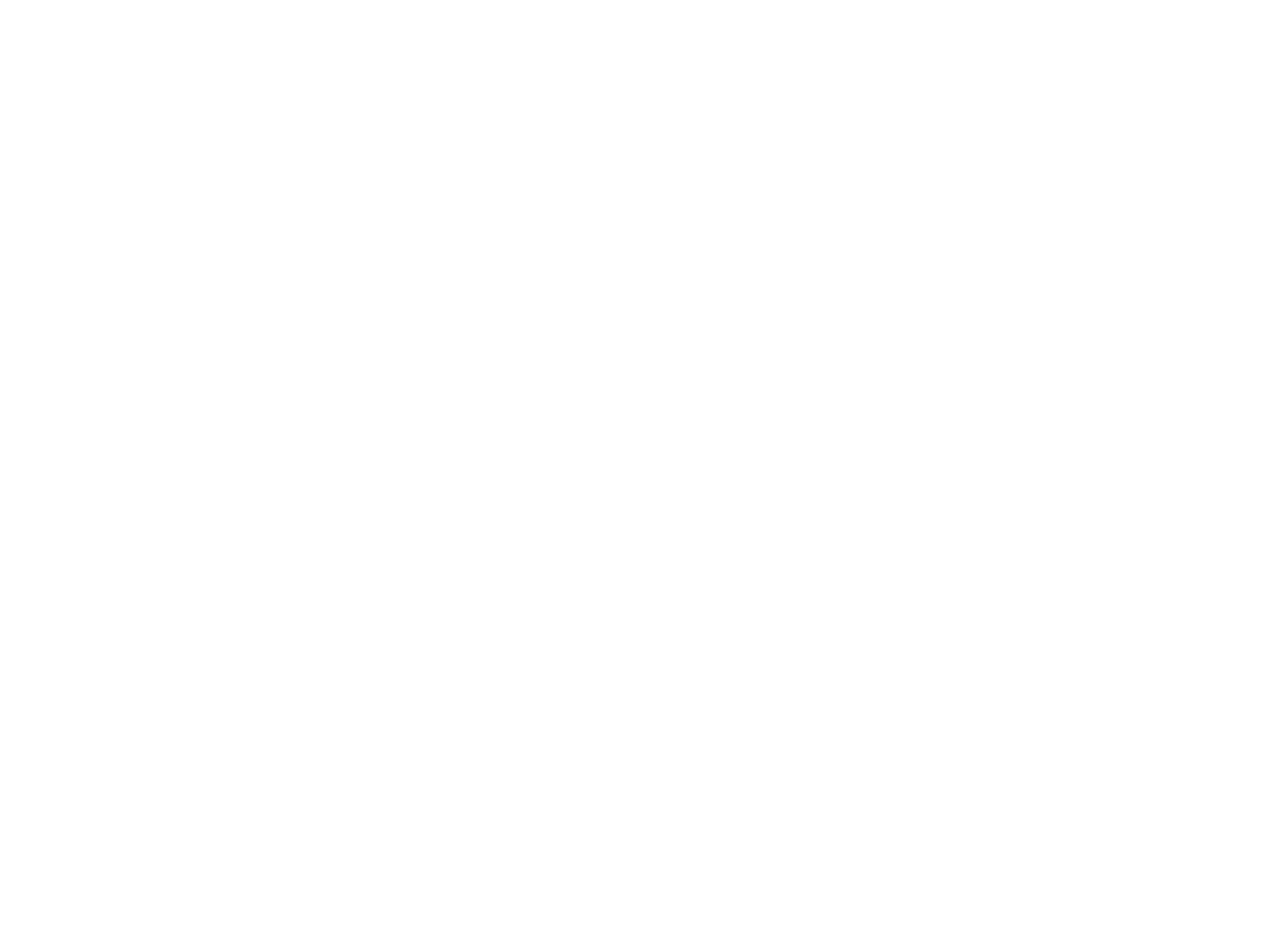
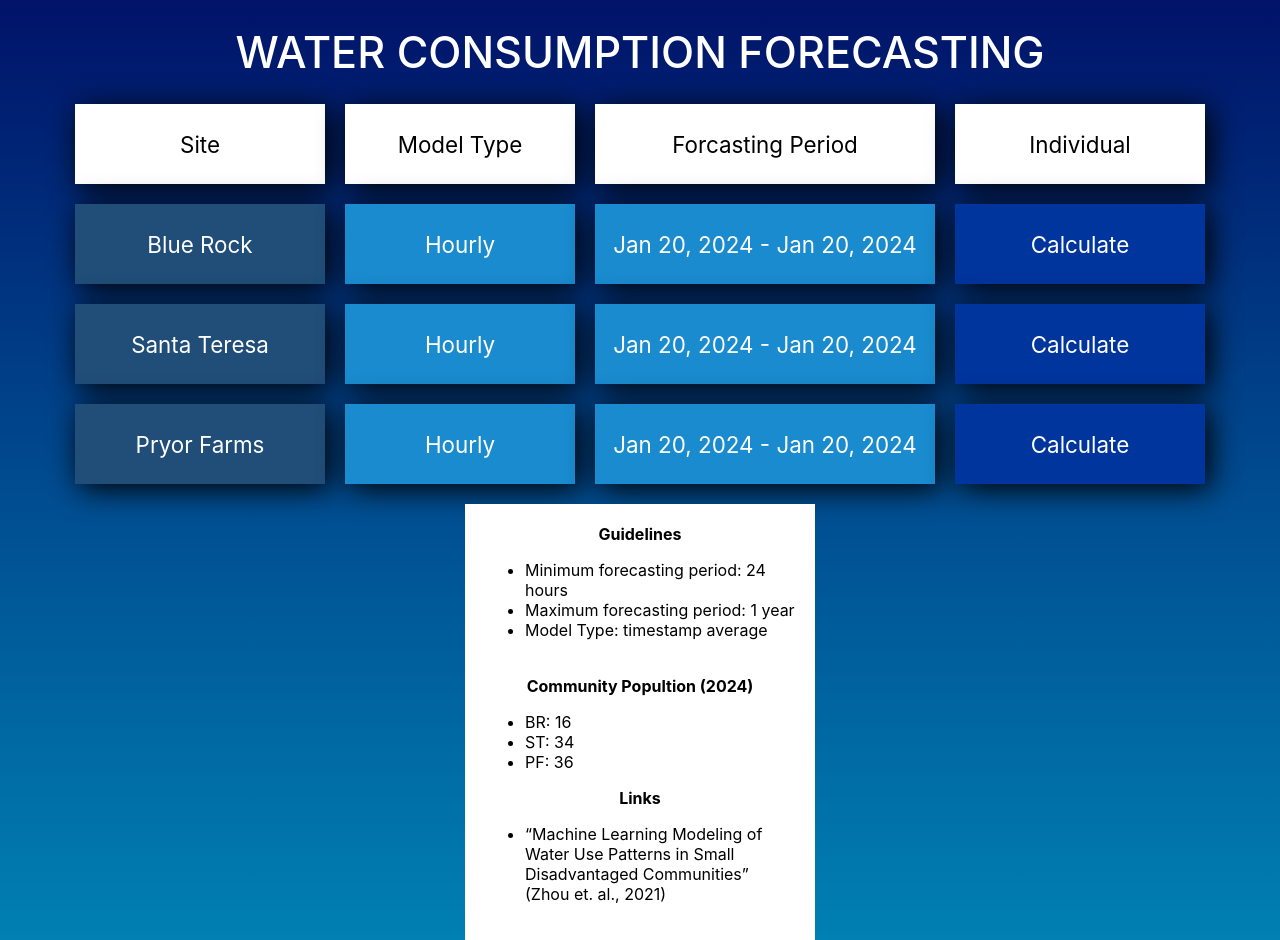
Before and after one commit to michaelbunte/polysep_web_widgets, a React (Create React App) app in the folder webtools-client/: page /WaterConsumption in a window 1280 px wide. Before the commit this address had no page. Before the commit the page ends 800 px from the top, so only its background shows below. Built offline with nearby package versions, Linux system fonts and the light colour scheme.

Commit message:
frontend for Water Consumption Page

```diff
--- a/webtools-client/package.json
+++ b/webtools-client/package.json
@@ -7,6 +7,7 @@
     "@testing-library/react": "^13.4.0",
     "@testing-library/user-event": "^13.5.0",
     "react": "^18.2.0",
+    "react-date-range": "^2.0.0-alpha.4",
     "react-dom": "^18.2.0",
     "react-scripts": "5.0.1",
     "web-vitals": "^2.1.4"
--- a/webtools-client/src/App.js
+++ b/webtools-client/src/App.js
@@ -1,11 +1,12 @@
 import ReactDOM from "react-dom/client";
 import { BrowserRouter, Routes, Route } from "react-router-dom";
 import SolutePermeability from "./SolutePermeability"
-
+import WaterConsumption from "./WaterConsumption.js";
 function App() {
   return (
     <BrowserRouter>
       <Routes>
+        <Route path="/WaterConsumption" element={<WaterConsumption />} />
         <Route path="/SolutePermeability" element={<SolutePermeability />} />
         <Route index element={<SolutePermeability />} />
       </Routes>
--- /dev/null
+++ b/webtools-client/src/WaterConsumption.js
@@ -0,0 +1,222 @@
+import React, { useState } from 'react';
+import { DateRangePicker } from 'react-date-range';
+import 'react-date-range/dist/styles.css'; // main css file
+import 'react-date-range/dist/theme/default.css'; // theme css file
+
+function Tile({
+    contents,
+    width = "250px",
+    type = "blue",
+    on_click = () => { }
+}) {
+
+    const base_style = {
+        width: width,
+        height: "80px",
+        display: "flex",
+        justifyContent: "center",
+        alignItems: "center",
+        fontSize: "1.4rem",
+        boxShadow: "5px 5px 30px black",
+        userSelect: "none"
+    };
+
+    const type_styles = {
+        white: { background: "white", color: "black" },
+        lightblue: { background: "#1a8bcf", color: "white", cursor: "pointer" },
+        deepblue: { background: "#00359e", color: "white", cursor: "pointer"},
+        blue: { background: "#204e79", color: "white" }
+    }
+
+    const mixed_style = { ...base_style, ...type_styles[type] }
+
+    return (
+        <div style={mixed_style} onClick={on_click}>
+            {contents}
+        </div>
+    )
+}
+
+function nextModelType(current_type) {
+    const type_map = {
+        "Hourly": "Weekly",
+        "Weekly": "Monthly",
+        "Monthly": "Hourly"
+    }
+    return type_map[current_type];
+}
+
+
+function WaterConsumption() {
+    const [model_types, set_model_types] = useState({
+        "bluerock": "Hourly",
+        "santateresa": "Hourly",
+        "pryorfarms": "Hourly"
+    })
+
+    const [bluerock_range, set_bluerock_range] = useState(
+        [{ startDate: new Date(), endDate: new Date(), key: 'selection' }]
+    );
+    const [santa_teresa_range, set_santa_teresa_range] = useState(
+        [{ startDate: new Date(), endDate: new Date(), key: 'selection' }]
+    );
+    const [pryor_farms_range, set_pryor_farms_range] = useState(
+        [{ startDate: new Date(), endDate: new Date(), key: 'selection' }]
+    );
+
+    const [current_display_date_range, set_current_display_date_range] = useState("");
+
+    const bluerock_date_picker = <DateRangePicker
+        editableDateInputs={true}
+        onChange={item => set_bluerock_range([item.selection])}
+        moveRangeOnFirstSelection={false}
+        ranges={bluerock_range}
+    />
+
+    const pryor_farms_date_picker = <DateRangePicker
+        editableDateInputs={true}
+        onChange={item => set_pryor_farms_range([item.selection])}
+        moveRangeOnFirstSelection={false}
+        ranges={santa_teresa_range}
+    />
+
+    const santa_teresa_date_picker = <DateRangePicker
+        editableDateInputs={true}
+        onChange={item => set_santa_teresa_range([item.selection])}
+        moveRangeOnFirstSelection={false}
+        ranges={pryor_farms_range}
+    />
+
+    const date_picker_holder = current_display_date_range === "" ?
+        { display: "none" } : {
+            width: "100%",
+            height: "100%",
+            display: "flex",
+            position: "absolute",
+            justifyContent: "center",
+            alignItems: "center",
+            background: "rgb(0,0,0,0.5)"
+        };
+
+    function reformate_range(range_state) {
+        const options = { year: 'numeric', month: 'short', day: 'numeric' };
+        try {
+            let start = range_state[0]["startDate"].toLocaleDateString('en-us', options);
+            let end = range_state[0]["endDate"].toLocaleDateString('en-us', options);
+            return `${start} - ${end}`;
+        } catch (e) { return ""; }
+    }
+
+    const row_style = {
+        display: "flex",
+        gap: "20px",
+        marginBottom: "20px"
+    }
+
+    return (
+        <div style={{
+            background: "linear-gradient(#001369, #0080b3)",
+            minHeight: "100vh",
+        }}>
+            <div style={date_picker_holder}
+                onClick={() => set_current_display_date_range("")}
+            >
+                <div onClick={e => e.stopPropagation()}>
+                    {current_display_date_range === "bluerock" && bluerock_date_picker}
+                    {current_display_date_range === "santa_teresa" && santa_teresa_date_picker}
+                    {current_display_date_range === "pryor_farms" && pryor_farms_date_picker}
+                </div>
+            </div>
+            <div style={{
+                color: "white",
+                fontSize: "2.7rem",
+                fontWeight: "500",
+                textAlign: "center",
+                padding: "26px"
+            }}>
+                WATER CONSUMPTION FORECASTING
+            </div>
+            <div style={{
+                display: "flex",
+                justifyContent: "center",
+                flexWrap: "wrap"
+            }}>
+                <div style={{
+                    alignItems: "center",
+                    display: "flex",
+                    flexDirection: "column"
+                }}>
+                    <div style={row_style}>
+                        <Tile contents="Site" type="white" width="250px" />
+                        <Tile contents="Model Type" type="white" width="230px" />
+                        <Tile contents="Forcasting Period" type="white" width="340px" />
+                        <Tile contents="Individual" type="white" width="250px" />
+                    </div>
+                    <div style={row_style}>
+                        <Tile contents="Blue Rock" type="blue" width="250px" />
+                        <Tile contents={model_types["bluerock"]} type="lightblue"
+                            width="230px"
+                            on_click={() => set_model_types((old) => ({ ...old, "bluerock": nextModelType(old["bluerock"]) }))} />
+                        <Tile
+                            contents={reformate_range(bluerock_range)}
+                            type="lightblue" width="340px"
+                            on_click={() => set_current_display_date_range("bluerock")}
+                        />
+                        <Tile contents="Calculate" type="deepblue" width="250px" />
+                    </div>
+                    <div style={row_style}>
+                        <Tile contents="Santa Teresa" type="blue" width="250px" />
+                        <Tile contents={model_types["santateresa"]} type="lightblue"
+                            width="230px"
+                            on_click={() => set_model_types((old) => ({ ...old, "santateresa": nextModelType(old["santateresa"]) }))} />
+                        <Tile
+                            contents={reformate_range(santa_teresa_range)}
+                            type="lightblue" width="340px"
+                            on_click={() => set_current_display_date_range("santa_teresa")}
+                        />
+                        <Tile contents="Calculate" type="deepblue" width="250px" />
+                    </div>
+                    <div style={row_style}>
+                        <Tile contents="Pryor Farms" type="blue" width="250px" />
+                        <Tile contents={model_types["pryorfarms"]} type="lightblue"
+                            width="230px"
+                            on_click={() => set_model_types((old) => ({ ...old, "pryorfarms": nextModelType(old["pryorfarms"]) }))} />
+                        <Tile
+                            contents={reformate_range(pryor_farms_range)}
+                            type="lightblue" width="340px"
+                            on_click={() => set_current_display_date_range("pryor_farms")}
+                        />
+                        <Tile contents="Calculate" type="deepblue" width="250px" />
+                    </div>
+                </div>
+                <div style={{
+                    background: "white",
+                    minWidth: "300px",
+                    maxWidth: "310px",
+                    padding: "20px 20px",
+                    margin: "0px 20px"
+                }}>
+                    <div style={{textAlign: "center"}}><b>Guidelines</b></div>
+                    <ul>
+                        <li>Minimum forecasting period: 24 hours</li>
+                        <li>Maximum forecasting period: 1 year</li>
+                        <li>Model Type: timestamp average</li>
+                    </ul>
+                    <div style={{height: "20px"}}/>
+                    <div style={{textAlign: "center"}}><b>Community Popultion (2024)</b></div>
+                    <ul>
+                        <li>BR: 16</li>
+                        <li>ST: 34</li>
+                        <li>PF: 36</li>
+                    </ul>
+                    <div style={{textAlign: "center"}}><b>Links</b></div>
+                    <ul>
+                        <li>“Machine Learning Modeling of Water Use Patterns in Small Disadvantaged Communities” (Zhou et. al., 2021)</li>
+                    </ul>
+                </div>
+            </div>
+        </div>
+    )
+};
+
+export default WaterConsumption;
```
Also changed, not shown: 1 other file (tests, documents, lock files or other folders).
